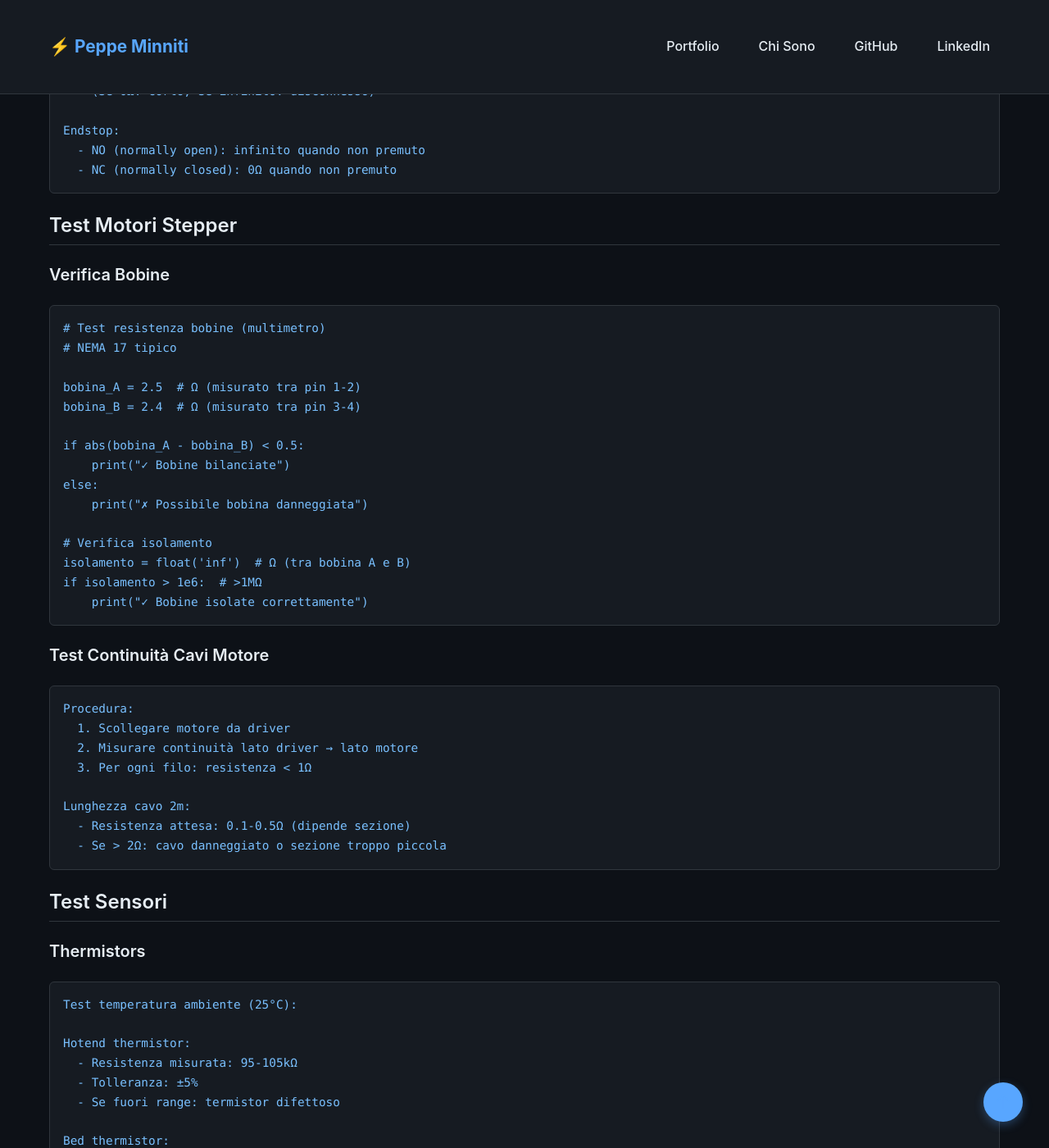
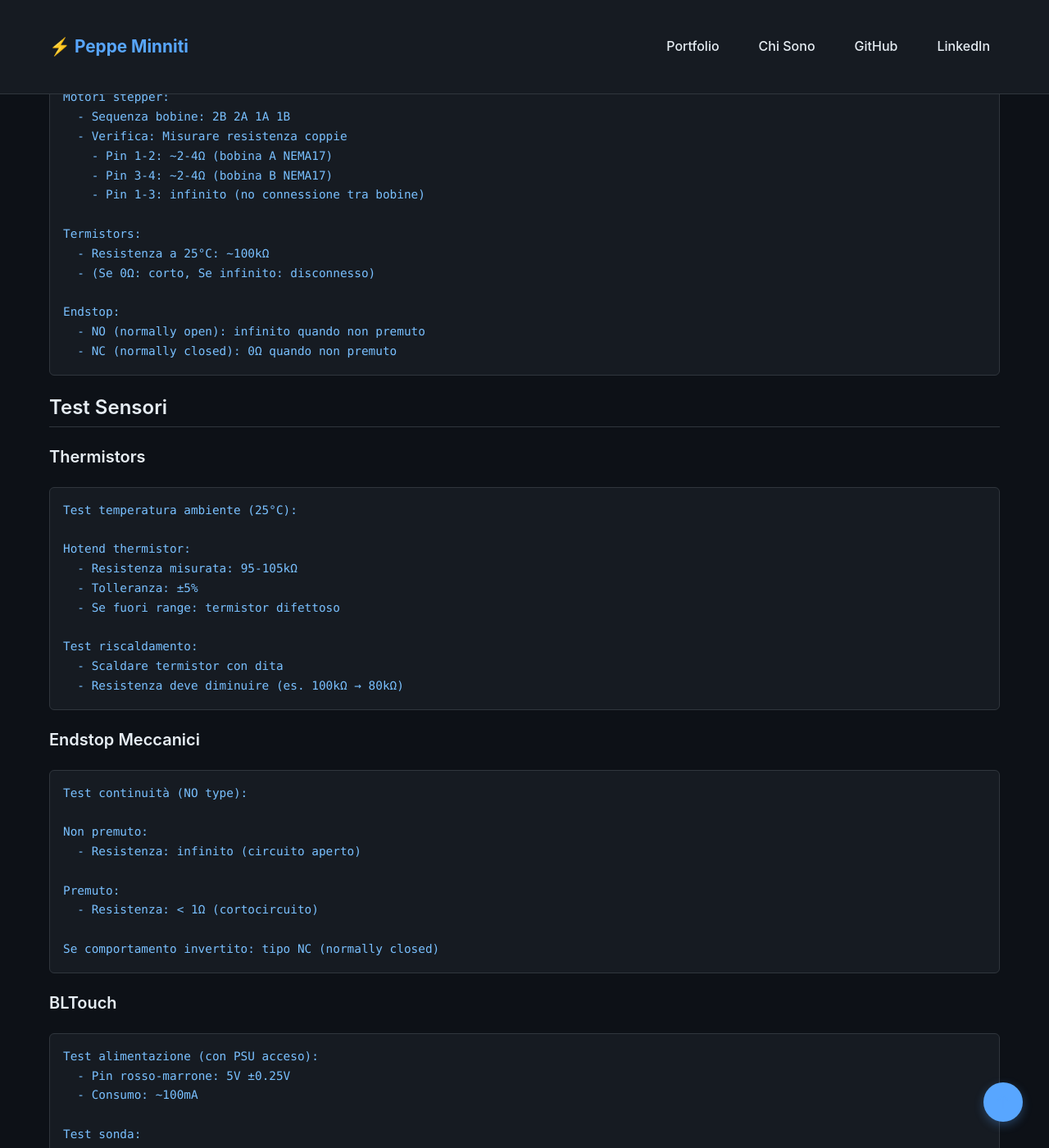
Before and after one commit to PeppeMinniti/Blog, a Jekyll site: the page built from stampante-3d/fasi-realizzazione/3-cablaggio-elettronico/test-continuita.md, in a window 1280 px wide and 1400 px high, scrolled down 2029 px. Shown: the whole window at 82% size. Built offline with Jekyll 4.4.1, drawn with Linux system fonts in a browser that asks for light colours; some of the changed text lies outside the part shown.

Commit message:
upload test di continuità

````diff
--- a/stampante-3d/fasi-realizzazione/3-cablaggio-elettronico/test-continuita.md
+++ b/stampante-3d/fasi-realizzazione/3-cablaggio-elettronico/test-continuita.md
@@ -12,15 +12,17 @@
 
 ## Immagini
 
-<!-- Inserire foto test multimetro -->
-<!-- ![Test continuità](../../media/elettronica/test-continuita.jpg) -->
+<div class="thumbnail-gallery">
+  <img src="../media/elettronica/multimetro.jpg" class="project-thumbnail">
+  <img src="../media/elettronica/tester-continuità.jpg" class="project-thumbnail">
+  <img src="../media/elettronica/termocamera.jpg" class="project-thumbnail">
+</div>
 
 ## Strumenti Necessari
 
 ```yaml
 Essenziali:
   - Multimetro digitale (modalità: Ω, V, continuità)
-  - Puntali di ricambio
   - Pinze a becco lungo
 
 Opzionali:
@@ -91,41 +93,6 @@
   - NC (normally closed): 0Ω quando non premuto
 ```
 
-## Test Motori Stepper
-
-### Verifica Bobine
-
-```python
-# Test resistenza bobine (multimetro)
-# NEMA 17 tipico
-
-bobina_A = 2.5  # Ω (misurato tra pin 1-2)
-bobina_B = 2.4  # Ω (misurato tra pin 3-4)
-
-if abs(bobina_A - bobina_B) < 0.5:
-    print("✓ Bobine bilanciate")
-else:
-    print("✗ Possibile bobina danneggiata")
-
-# Verifica isolamento
-isolamento = float('inf')  # Ω (tra bobina A e B)
-if isolamento > 1e6:  # >1MΩ
-    print("✓ Bobine isolate correttamente")
-```
-
-### Test Continuità Cavi Motore
-
-```yaml
-Procedura:
-  1. Scollegare motore da driver
-  2. Misurare continuità lato driver → lato motore
-  3. Per ogni filo: resistenza < 1Ω
-
-Lunghezza cavo 2m:
-  - Resistenza attesa: 0.1-0.5Ω (dipende sezione)
-  - Se > 2Ω: cavo danneggiato o sezione troppo piccola
-```
-
 ## Test Sensori
 
 ### Thermistors
@@ -137,10 +104,6 @@
   - Resistenza misurata: 95-105kΩ
   - Tolleranza: ±5%
   - Se fuori range: termistor difettoso
-
-Bed thermistor:
-  - Resistenza misurata: 95-105kΩ
-  - Tipo: Generic NTC 100K
 
 Test riscaldamento:
   - Scaldare termistor con dita
````
Also changed, not shown: other parts of stampante-3d/fasi-realizzazione/3-cablaggio-elettronico/test-continuita.md (+3 -0 lines), stampante-3d/fasi-realizzazione/media/elettronica/multimetro.jpg (added), stampante-3d/fasi-realizzazione/media/elettronica/termocamera.jpg (added), stampante-3d/fasi-realizzazione/media/elettronica/tester-continuità.jpg (added).
